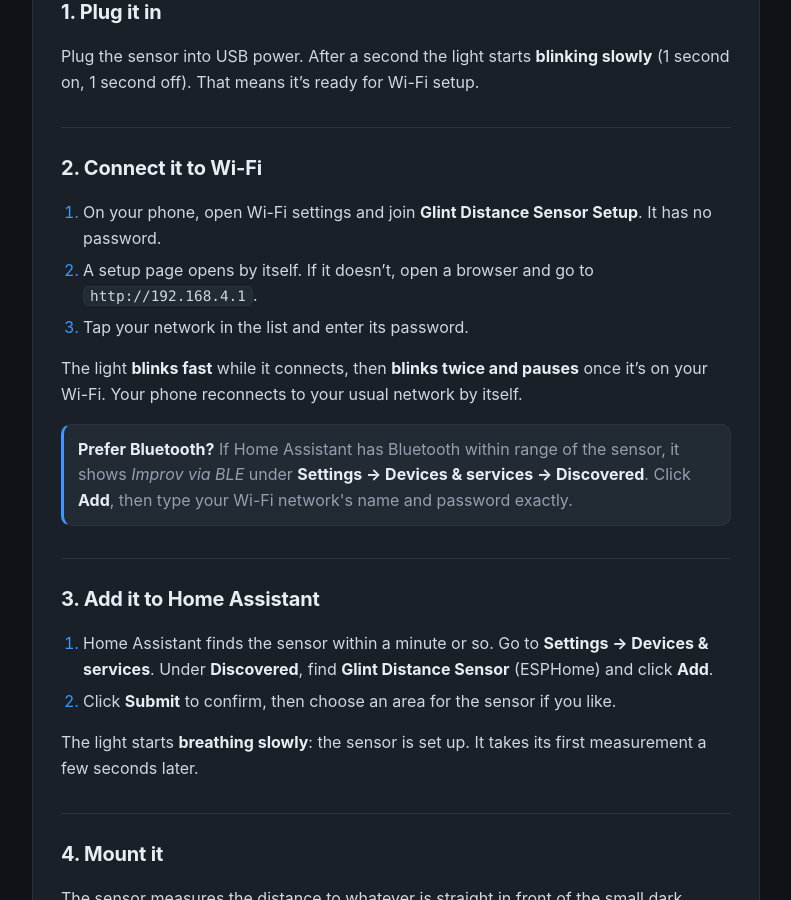
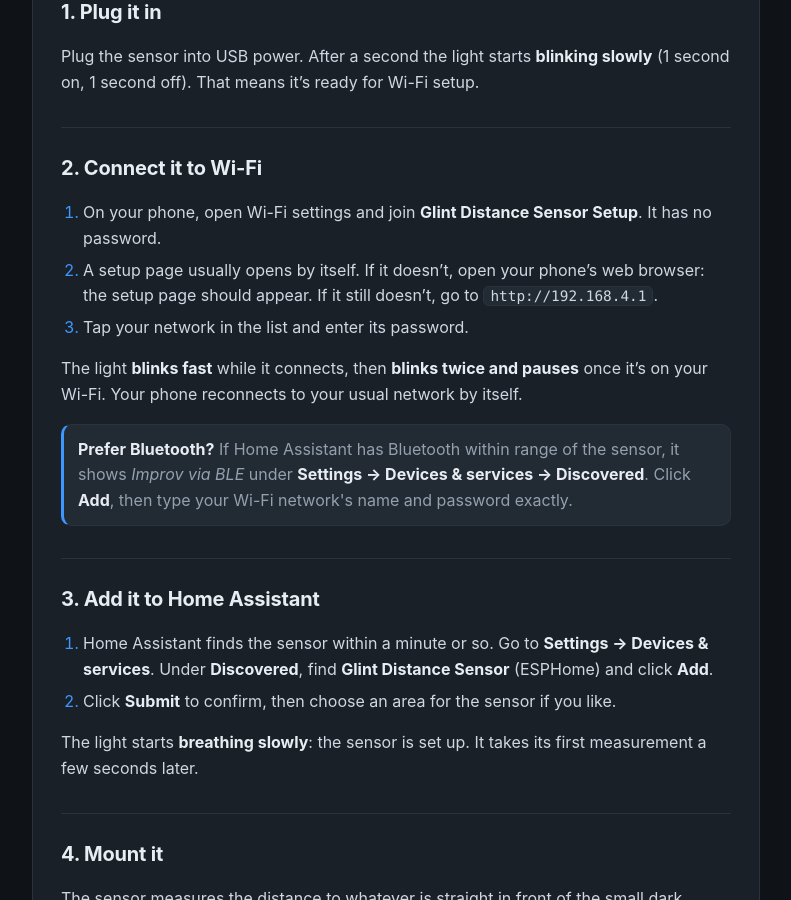
Before and after one commit to craigthompson/glint-distance-sensor, a Jekyll site: the page built from static/index.md, in a window 1280 px wide and 900 px high, scrolled down 779 px. Shown: the whole window, without its empty margins (244-1035 px from the left). Built offline with Jekyll 4.4.1, drawn with Linux system fonts in a browser that asks for light colours; our own code applies the rules of GitHub Pages for plain Markdown files.

Commit message:
Quick start: open the phone's browser if the setup page doesn't appear (#24)

```diff
--- a/static/index.md
+++ b/static/index.md
@@ -23,7 +23,7 @@ Plug the sensor into USB power. After a second the light starts **blinking slowl
 ## 2. Connect it to Wi-Fi
 
 1. On your phone, open Wi-Fi settings and join **Glint Distance Sensor Setup**. It has no password.
-2. A setup page opens by itself. If it doesn't, open a browser and go to `http://192.168.4.1`.
+2. A setup page usually opens by itself. If it doesn't, open your phone's web browser: the setup page should appear. If it still doesn't, go to `http://192.168.4.1`.
 3. Tap your network in the list and enter its password.
 
 The light **blinks fast** while it connects, then **blinks twice and pauses** once it's on your Wi-Fi. Your phone reconnects to your usual network by itself.
```
